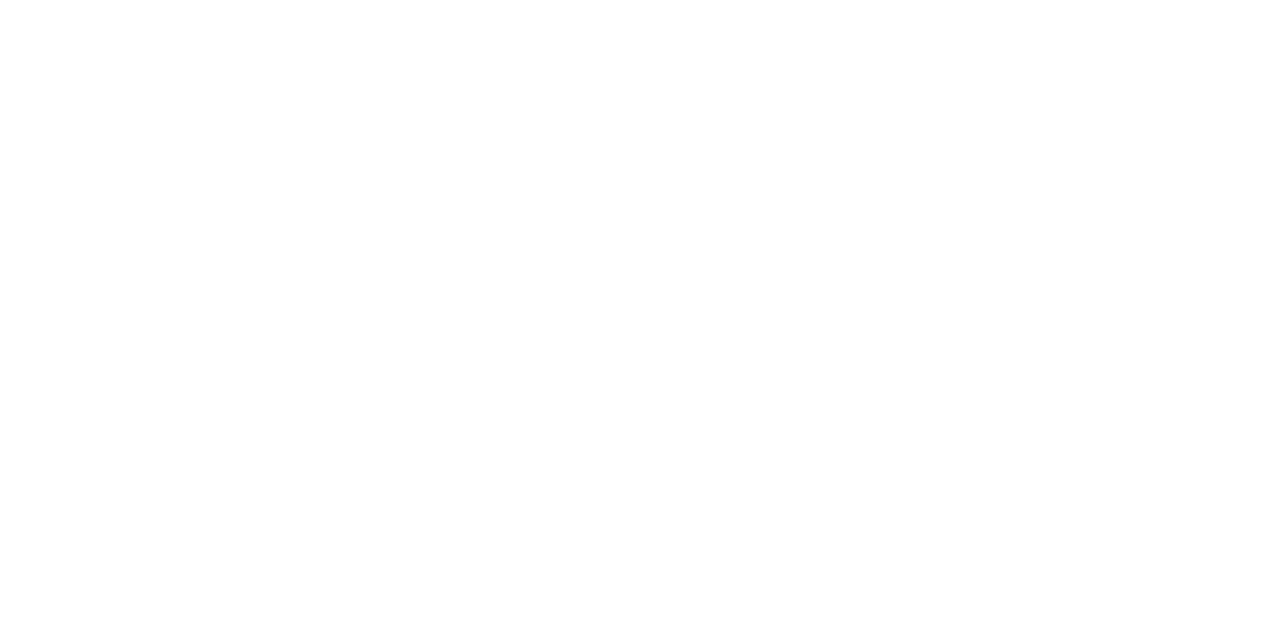
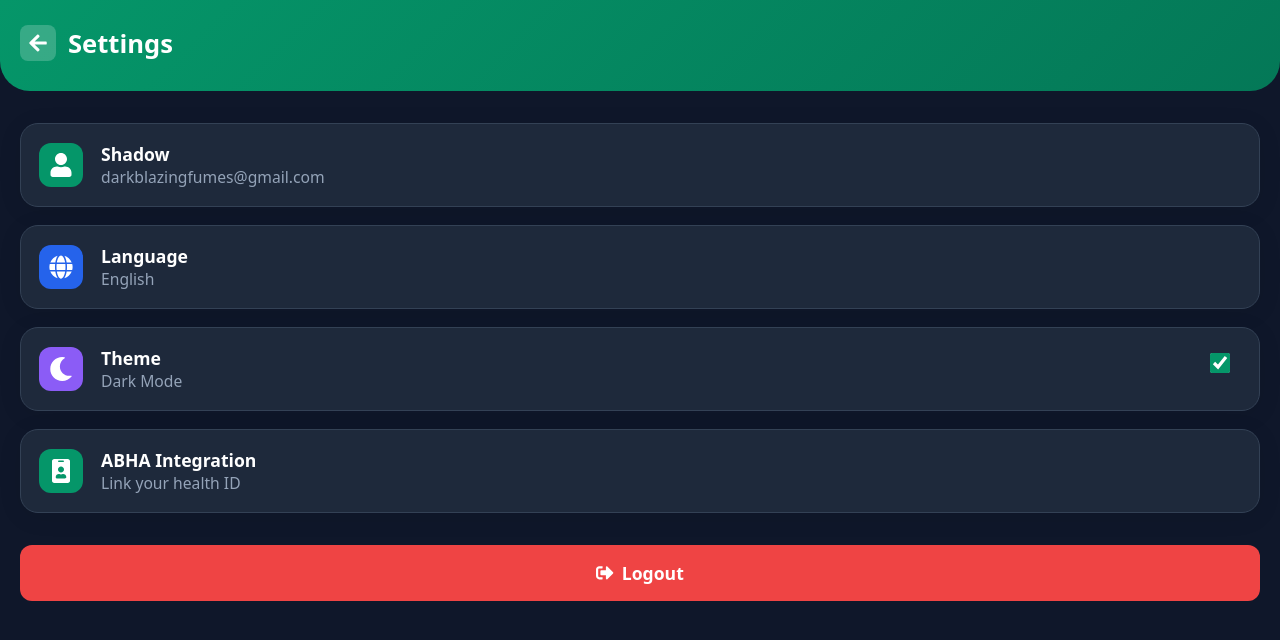
Before and after one commit to Akashchalwadi95/doc-connect, a React (Vite) app: page /settings in a window 1280 px wide. Before the commit this address had no page. Shown: the top 640 px of the page. Built offline with nearby package versions, Linux system fonts and the light colour scheme.

Commit message:
[changes]: settings page done

```diff
--- a/src/App.jsx
+++ b/src/App.jsx
@@ -12,6 +12,7 @@
 import VaccinationPage from "./pages/Vaccination/vaccinationPage";
 import HelpDeskPage from "./pages/HelpDesk/HelpDeskPage";
 import HealthAssistantPage from "./pages/HealthAssistant/HealthAssistantPage";
+import SettingsPage from "./pages/Settings/SettingsPage";
 import './App.css'
 
 function SignInPage({ onForgotPassword, onSignUp, onSignIn }) {
@@ -105,6 +106,7 @@
       <Route path="/vaccination" element={<VaccinationPage />} />
       <Route path="/help-desk" element={<HelpDeskPage />} />
       <Route path="/health-assistant" element={<HealthAssistantPage />} />
+      <Route path="/settings" element={<SettingsPage />} />
     </Routes>
   );
 }
--- /dev/null
+++ b/src/pages/Settings/SettingsPage.css
@@ -0,0 +1,107 @@
+.settings-container {
+  min-height: 100vh;
+  background: #0f172a;
+  color: #fff;
+  font-family: Arial, sans-serif;
+  padding-bottom: 60px;
+}
+
+.settings-header {
+  background: linear-gradient(135deg, #059669, #047857);
+  padding: 25px 20px 30px 20px;
+  border-bottom-left-radius: 30px;
+  border-bottom-right-radius: 30px;
+  display: flex;
+  align-items: center;
+  gap: 12px;
+}
+
+.settings-header h2 {
+  color: #fff;
+  margin: 0;
+  font-size: 1.6rem;
+  font-weight: bold;
+}
+
+.back-btn {
+  background: rgba(255,255,255,0.2);
+  border: none;
+  border-radius: 8px;
+  width: 36px;
+  height: 36px;
+  display: flex;
+  align-items: center;
+  justify-content: center;
+  cursor: pointer;
+  font-size: 20px;
+  color: #fff;
+}
+
+.settings-list {
+  margin: 32px 20px 0 20px;
+  display: flex;
+  flex-direction: column;
+  gap: 18px;
+}
+
+.settings-item {
+  background: #1e293b;
+  border-radius: 18px;
+  box-shadow: 0 4px 24px rgba(0,0,0,0.08);
+  padding: 18px 18px;
+  display: flex;
+  align-items: center;
+  gap: 18px;
+  border: 1px solid #334155;
+}
+
+.settings-icon {
+  width: 44px;
+  height: 44px;
+  border-radius: 12px;
+  display: flex;
+  align-items: center;
+  justify-content: center;
+  font-size: 1.5rem;
+}
+
+.settings-icon.user { background: #059669; color: #fff; }
+.settings-icon.globe { background: #2563eb; color: #fff; }
+.settings-icon.theme { background: #8b5cf6; color: #fff; }
+.settings-icon.abha { background: #059669; color: #fff; }
+
+.settings-title {
+  font-weight: bold;
+  font-size: 1.1rem;
+}
+
+.settings-desc {
+  color: #94a3b8;
+  font-size: 0.98rem;
+}
+
+.settings-switch {
+  margin-left: auto;
+}
+
+.settings-switch input[type="checkbox"] {
+  width: 36px;
+  height: 20px;
+  accent-color: #059669;
+}
+
+.logout-btn {
+  margin: 32px 20px 0 20px;
+  width: calc(100% - 40px);
+  background: #ef4444;
+  color: #fff;
+  border: none;
+  border-radius: 12px;
+  padding: 16px 0;
+  font-size: 1.1rem;
+  font-weight: bold;
+  display: flex;
+  align-items: center;
+  justify-content: center;
+  cursor: pointer;
+}
--- /dev/null
+++ b/src/pages/Settings/SettingsPage.jsx
@@ -0,0 +1,53 @@
+import React from "react";
+import { FaArrowLeft, FaUser, FaGlobe, FaMoon, FaIdBadge, FaSignOutAlt } from "react-icons/fa";
+import "./SettingsPage.css";
+
+const SettingsPage = () => (
+  <div className="settings-container">
+    <div className="settings-header">
+      <button className="back-btn" onClick={() => window.history.back()}>
+        <FaArrowLeft />
+      </button>
+      <h2>Settings</h2>
+    </div>
+    <div className="settings-list">
+      <div className="settings-item">
+        <div className="settings-icon user"><FaUser /></div>
+        <div>
+          <div className="settings-title">Shadow</div>
+          <div className="settings-desc">darkblazingfumes@gmail.com</div>
+        </div>
+      </div>
+      <div className="settings-item">
+        <div className="settings-icon globe"><FaGlobe /></div>
+        <div>
+          <div className="settings-title">Language</div>
+          <div className="settings-desc">English</div>
+        </div>
+      </div>
+      <div className="settings-item">
+        <div className="settings-icon theme"><FaMoon /></div>
+        <div>
+          <div className="settings-title">Theme</div>
+          <div className="settings-desc">Dark Mode</div>
+        </div>
+        <div className="settings-switch">
+          <input type="checkbox" checked readOnly />
+        </div>
+      </div>
+      <div className="settings-item">
+        <div className="settings-icon abha"><FaIdBadge /></div>
+        <div>
+          <div className="settings-title">ABHA Integration</div>
+          <div className="settings-desc">Link your health ID</div>
+        </div>
+      </div>
+    </div>
+    <button className="logout-btn">
+      <FaSignOutAlt style={{ marginRight: 8 }} />
+      Logout
+    </button>
+  </div>
+);
+
+export default SettingsPage;
--- a/src/pages/home.jsx
+++ b/src/pages/home.jsx
@@ -26,7 +26,7 @@
             <FaHeart className="logo-icon" />
             <span>DocConnect AI</span>
           </div>
-          <div className="settings-icon">
+          <div className="settings-icon" onClick={() => navigate("/settings")} style={{ cursor: "pointer" }}>
             <FaCog />
           </div>
         </div>
```
